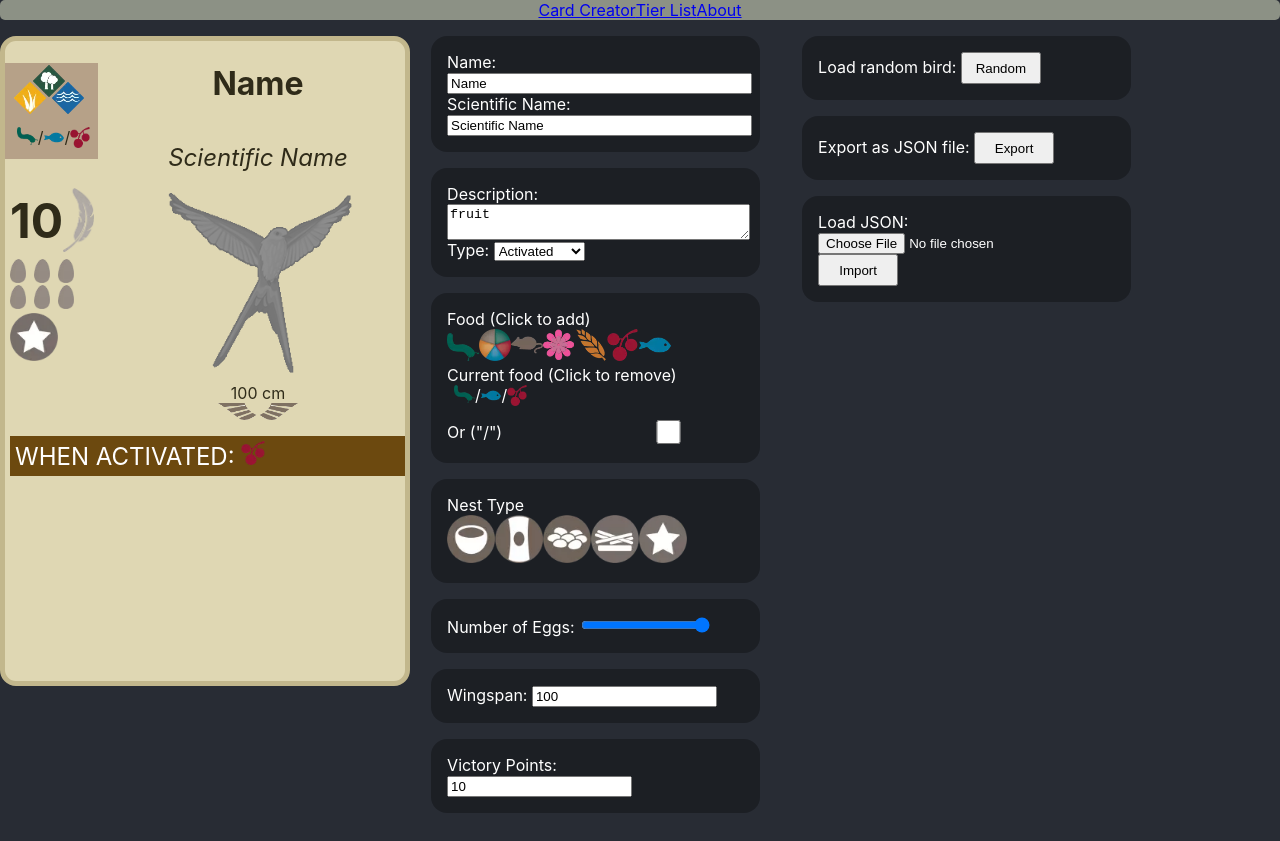
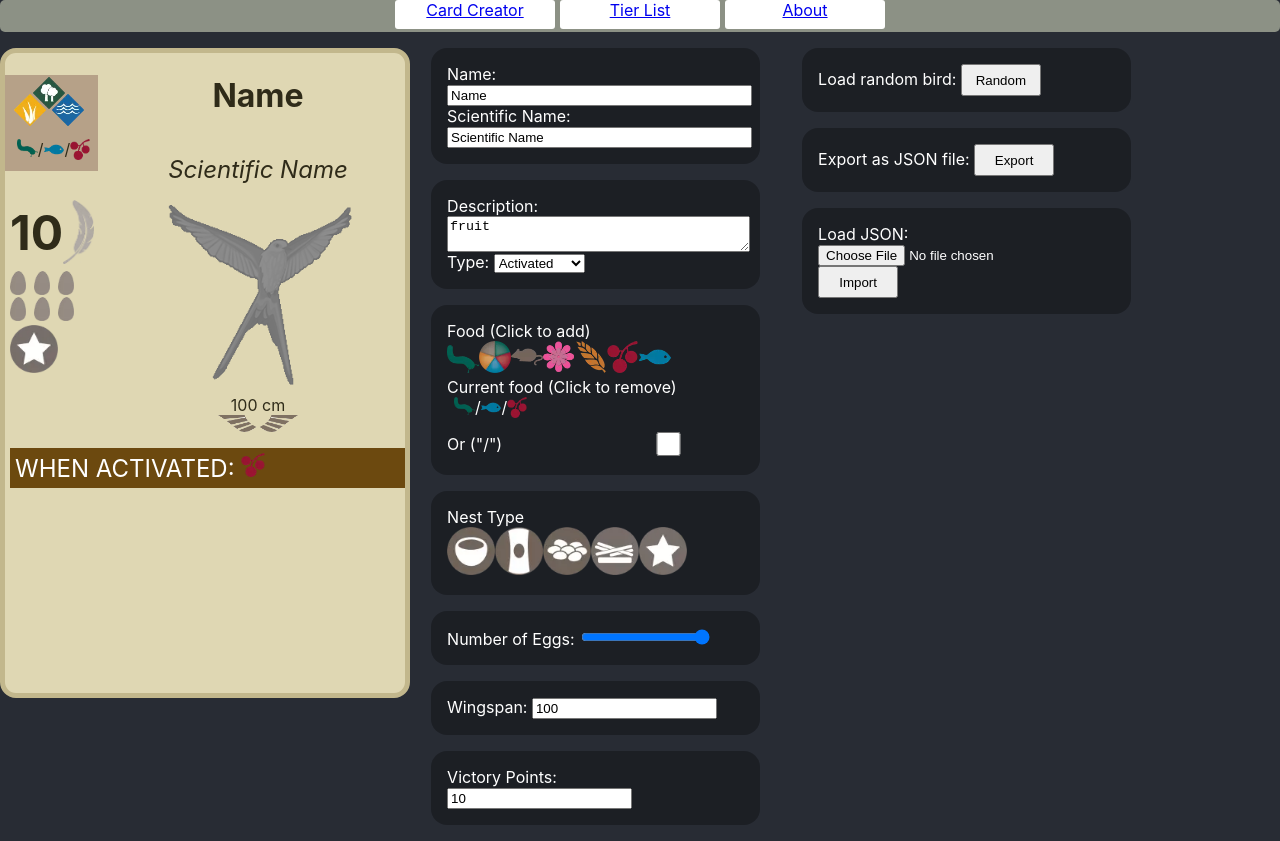
Before and after one commit to TaroEld/wingspan_card_site, a React (Create React App) app: page /creator in a window 1280 px wide. Built offline with nearby package versions, Linux system fonts and the light colour scheme.

Commit message:
style/css: improve look of topbar with new routing

```diff
--- a/src/App.css
+++ b/src/App.css
@@ -3,10 +3,8 @@ body{
 }
 .App {
   background-color: #282c34;
-  height: 100vh;
-  width: 100vw;
   color: white;
-  display:flex;
+  display: flex;
   flex-direction: column;
   gap: 1rem;
 }
--- a/src/TopBar.css
+++ b/src/TopBar.css
@@ -1,12 +1,18 @@
 .topBar
 {
   width: 100%;
+  height: 2rem;
   background: rgb(140, 145, 133);
   border-radius: 5px;
   display: flex;
   justify-content: center;
+  gap: 5px;
+  flex-shrink: 0;
 }
-.topBar button{
-    width:10rem;
-    height:2rem;
+.topBar > *{
+  width:10rem;
+  height:90%;
+  background-color: white;
+  text-align: center;
+  border-radius: 3px;
 }
```
